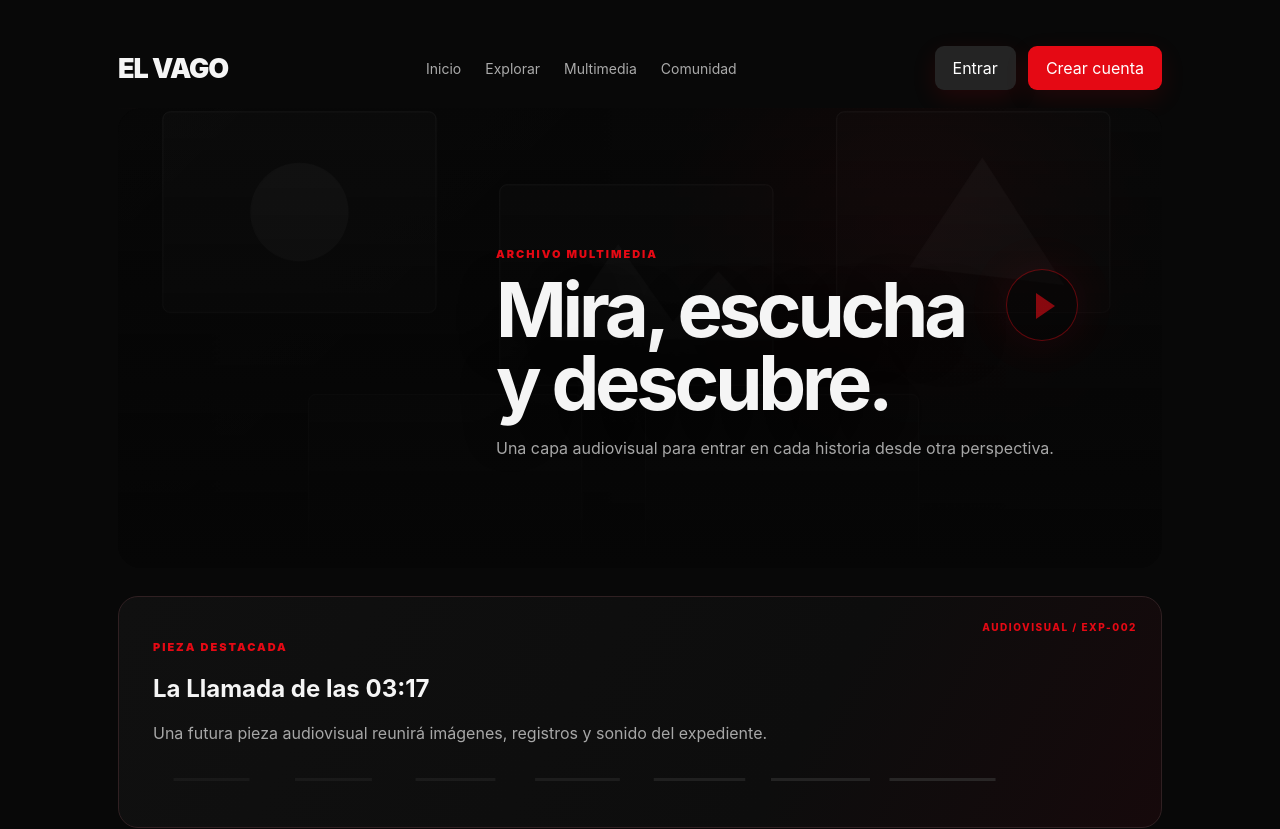
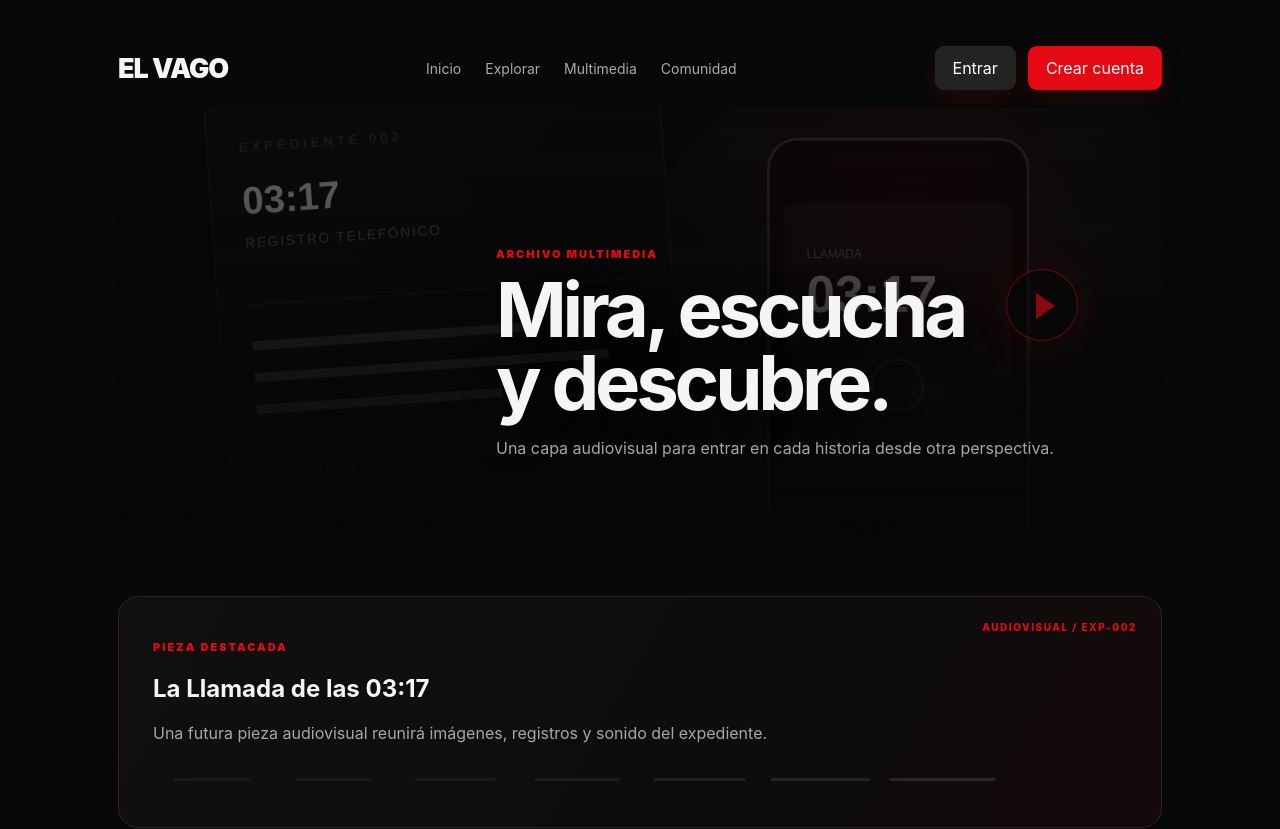
Before and after one commit to cesarrosa610-collab/el-vago, a Next.js app: page /multimedia in a window 1280 px wide. Shown: the top 829 px of the page. Built offline with nearby package versions, Linux system fonts and the light colour scheme; no server answers.

Commit message:
Use case artwork in multimedia hero

```diff
--- a/src/app/multimedia/page.tsx
+++ b/src/app/multimedia/page.tsx
@@ -7,7 +7,7 @@ export default function Multimedia() {
       <GlobalNav />
       <section className="hero multimediaHero">
         <div className="multimediaHeroVisual" aria-hidden="true">
-          <img src="/archivo-visual.svg" alt="" />
+          <img src="/exp-002-llamada.svg" alt="" />
           <span className="mediaPlay"><i /></span>
         </div>
         <div className="multimediaHeroCopy">
```
